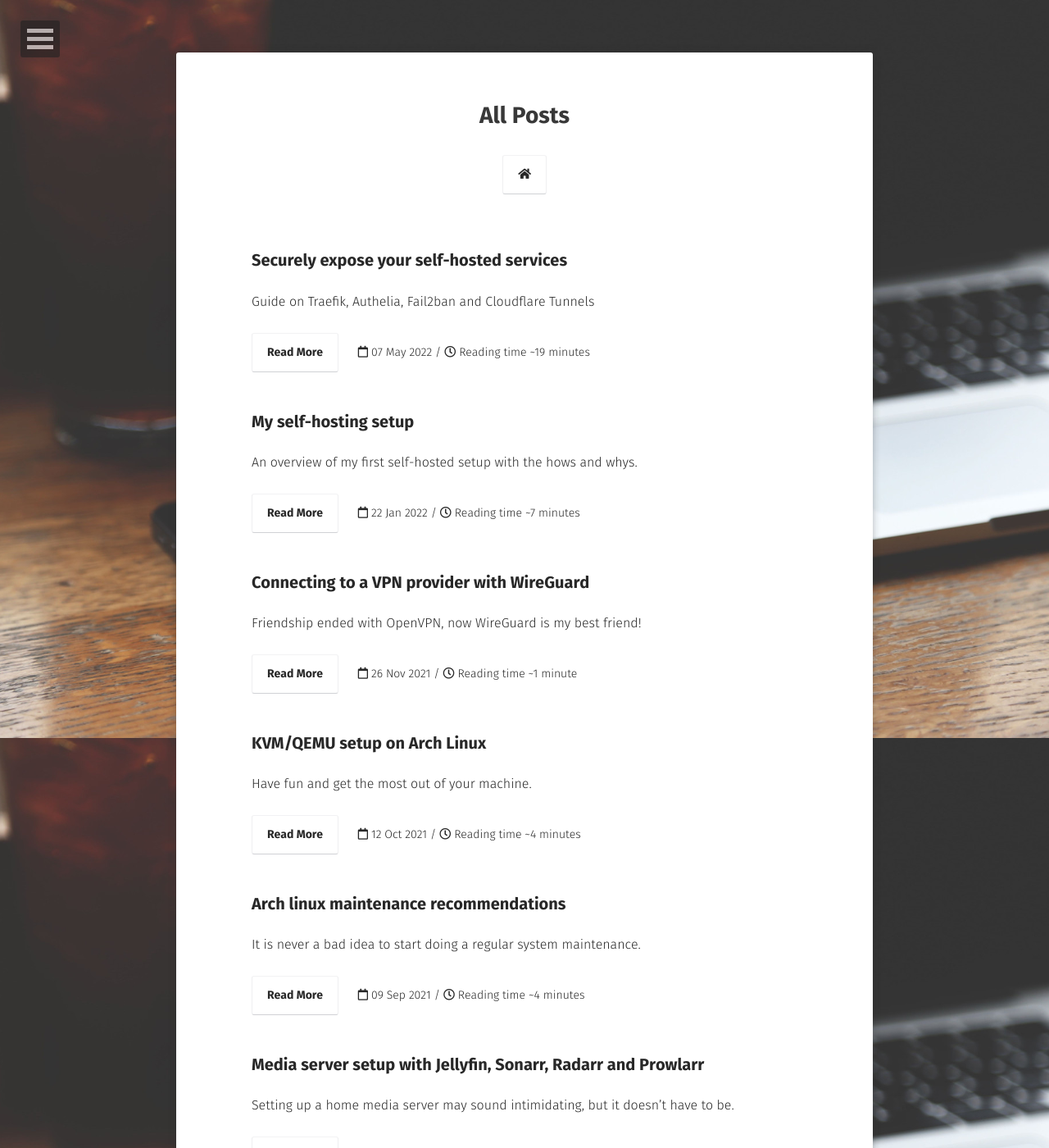
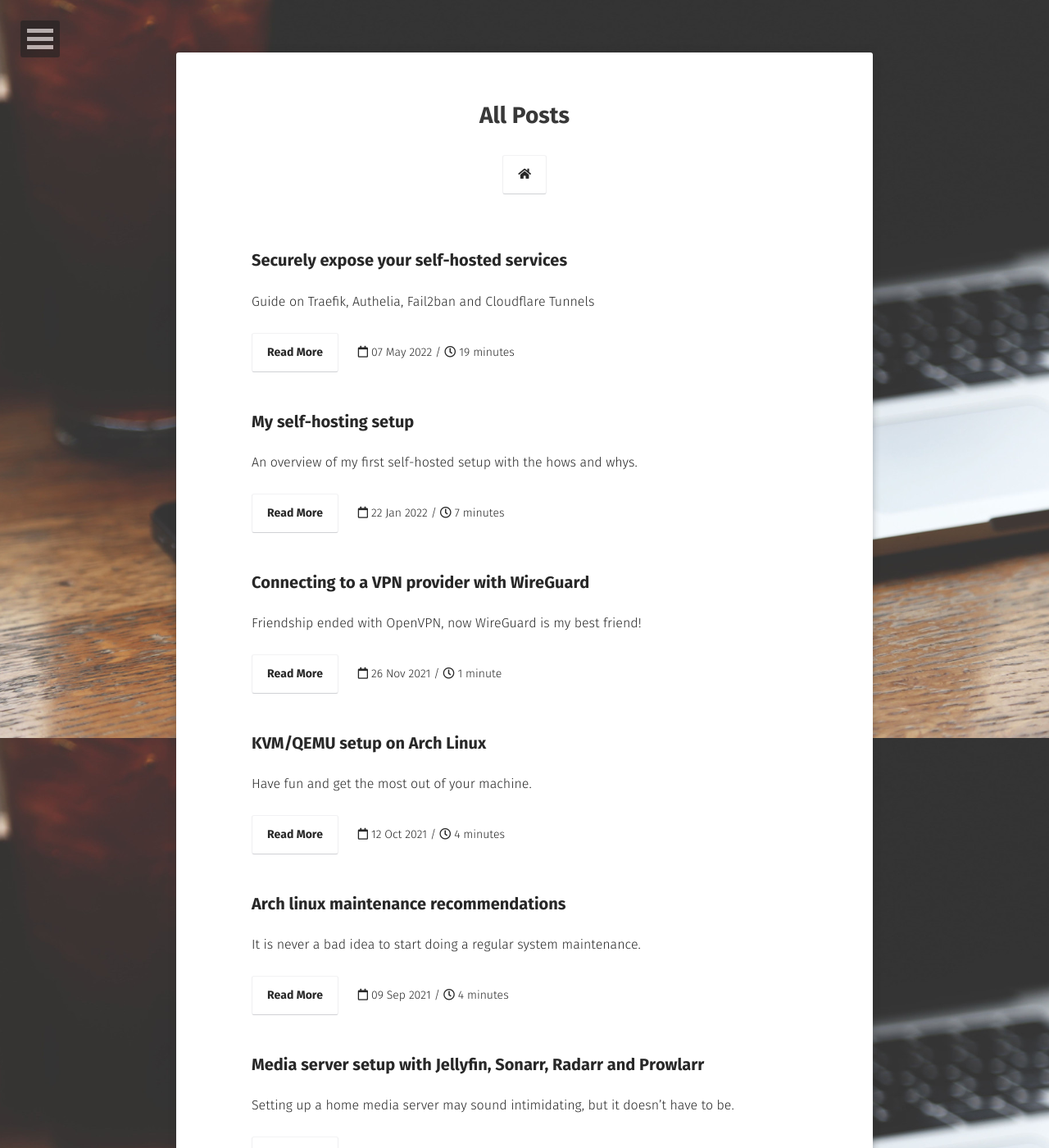
Before and after one commit to FuzzyGrim/blog, a Jekyll site: the page built from posts/index.md, in a window 1280 px wide and 1400 px high. Shown: the whole window at 82% size. Built offline with Jekyll 4.4.1, drawn with Linux system fonts in a browser that asks for light colours; some web fonts are replaced; some of the changed text lies outside the part shown.

Commit message:
delete extra text

```diff
--- a/_includes/read-time.html
+++ b/_includes/read-time.html
@@ -1,3 +1,3 @@
 {% assign wpm = site.words_per_minute | append: '.0' %}
 {% assign readtime = include.content | strip_html | number_of_words | divided_by:wpm | round %}
-Reading time ~{% if readtime <= 1 %}1 minute{% else %}{{ readtime }} minutes{% endif %}
+{% if readtime <= 1 %}1 minute{% else %}{{ readtime }} minutes{% endif %}
```
